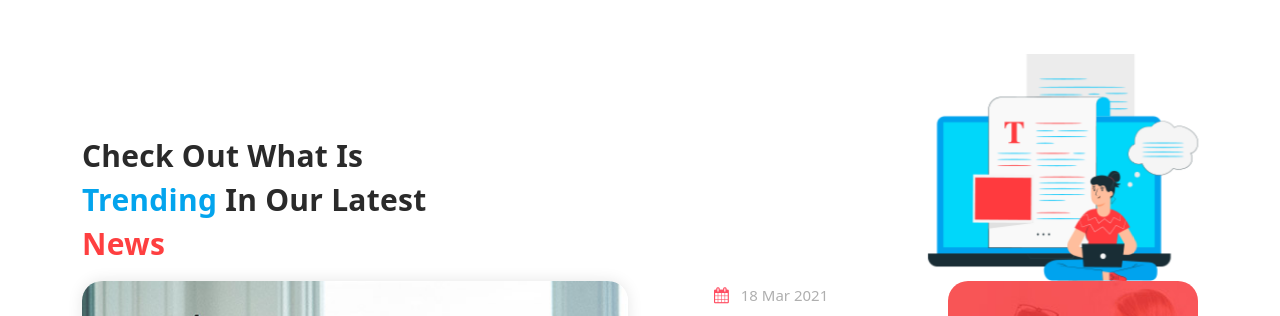
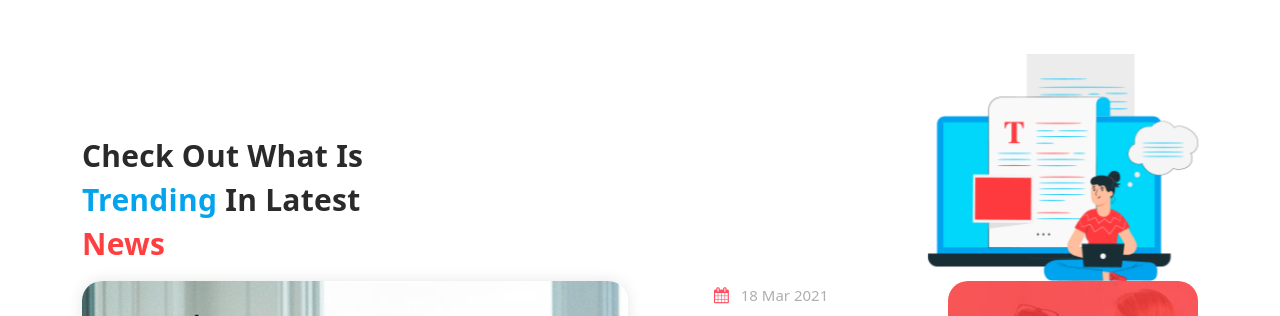
Before and after one commit to 2jobsolution/2solution.github.io, a website with bundled scripts: page index.html in a window 1280 px wide. Shown: the part 2760-3076 px from the top of the page. Built offline with nearby package versions, Linux system fonts and the light colour scheme.

Commit message:
Update index.html

```diff
--- a/index.html
+++ b/index.html
@@ -285,7 +285,7 @@ https://2soution.tech
       <div class="row">
         <div class="col-lg-6 wow fadeInDown" data-wow-duration="1s" data-wow-delay="0.25s">
           <div class="section-heading">
-            <h2>Check Out What Is <em>Trending</em> In Our Latest <span>News</span></h2>
+            <h2>Check Out What Is <em>Trending</em> In Latest <span>News</span></h2>
           </div>
         </div>
         <div class="col-lg-6 wow fadeInDown" data-wow-duration="1s" data-wow-delay="0.25s">
```
